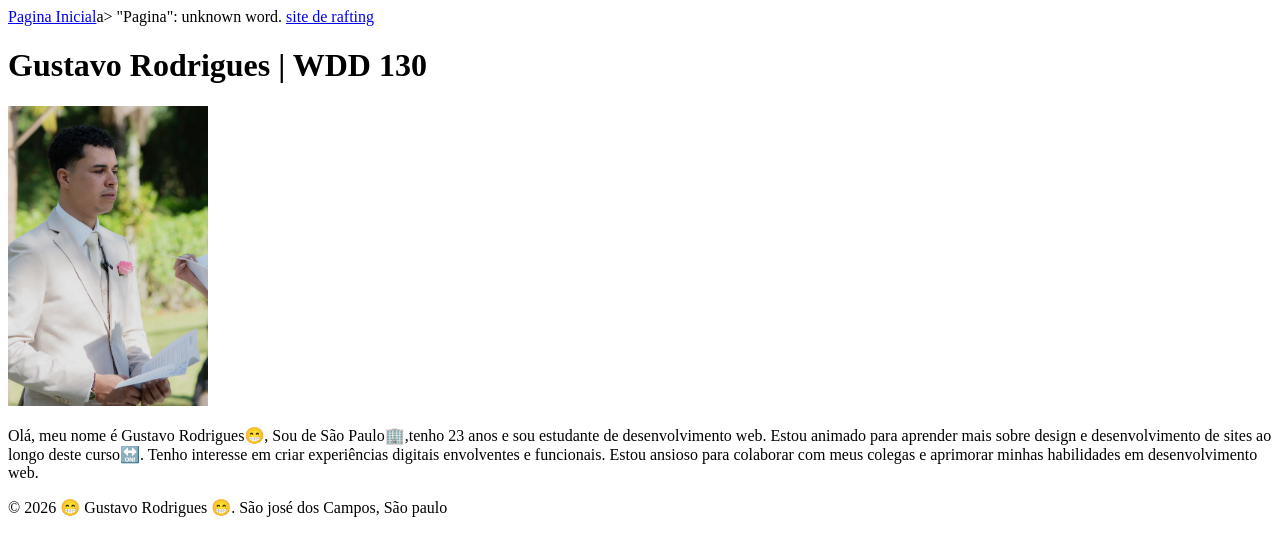
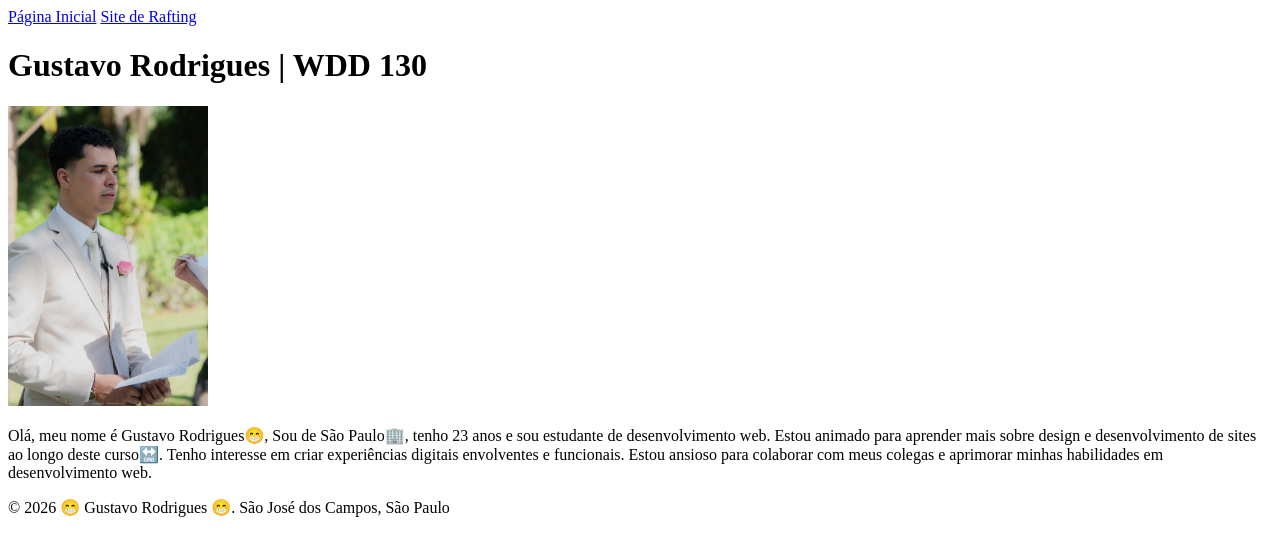
Before and after one commit to Gustavo1702-web/WWD-130, a plain HTML site: page index.html in a window 1280 px wide. Drawn offline with Linux system fonts and the light colour scheme.

Commit message:
perfil Gustavo

```diff
--- a/index.html
+++ b/index.html
@@ -6,20 +6,23 @@
     <title>Gustavo Rodrigues | WDD 130</title>
 </head>
 <body>
-    </header>
+
+    <header>
         <nav>
-        <a href="#">Pagina Inicial</a>a> "Pagina": unknown word.
-        <a href="wr/">site de rafting</a>
+            <a href="#">Página Inicial</a>
+            <a href="wr/">Site de Rafting</a>
         </nav>
     </header>
+
     <main>
         <h1>Gustavo Rodrigues | WDD 130</h1>
         <img src="imagem/perfil_gustavo.jpeg" alt="foto de perfil de Gustavo Rodrigues" width="200">
-    <p>Olá, meu nome é Gustavo Rodrigues😁, Sou de São Paulo🏢,tenho 23 anos e sou estudante de desenvolvimento web. Estou animado para aprender mais sobre design e desenvolvimento de sites ao longo deste curso🔛. Tenho interesse em criar experiências digitais envolventes e funcionais. Estou ansioso para colaborar com meus colegas e aprimorar minhas habilidades em desenvolvimento web.</p>
+        <p>Olá, meu nome é Gustavo Rodrigues😁, Sou de São Paulo🏢, tenho 23 anos e sou estudante de desenvolvimento web. Estou animado para aprender mais sobre design e desenvolvimento de sites ao longo deste curso🔛. Tenho interesse em criar experiências digitais envolventes e funcionais. Estou ansioso para colaborar com meus colegas e aprimorar minhas habilidades em desenvolvimento web.</p>
     </main>
+
     <footer>
-    <p>© 2026 😁 Gustavo Rodrigues 😁. São josé dos Campos, São paulo</p>
-
+        <p>© 2026 😁 Gustavo Rodrigues 😁. São José dos Campos, São Paulo</p>
+    </footer>
 
 </body>
 </html>
```
Lines whose indentation alone changed are shown as unchanged.
